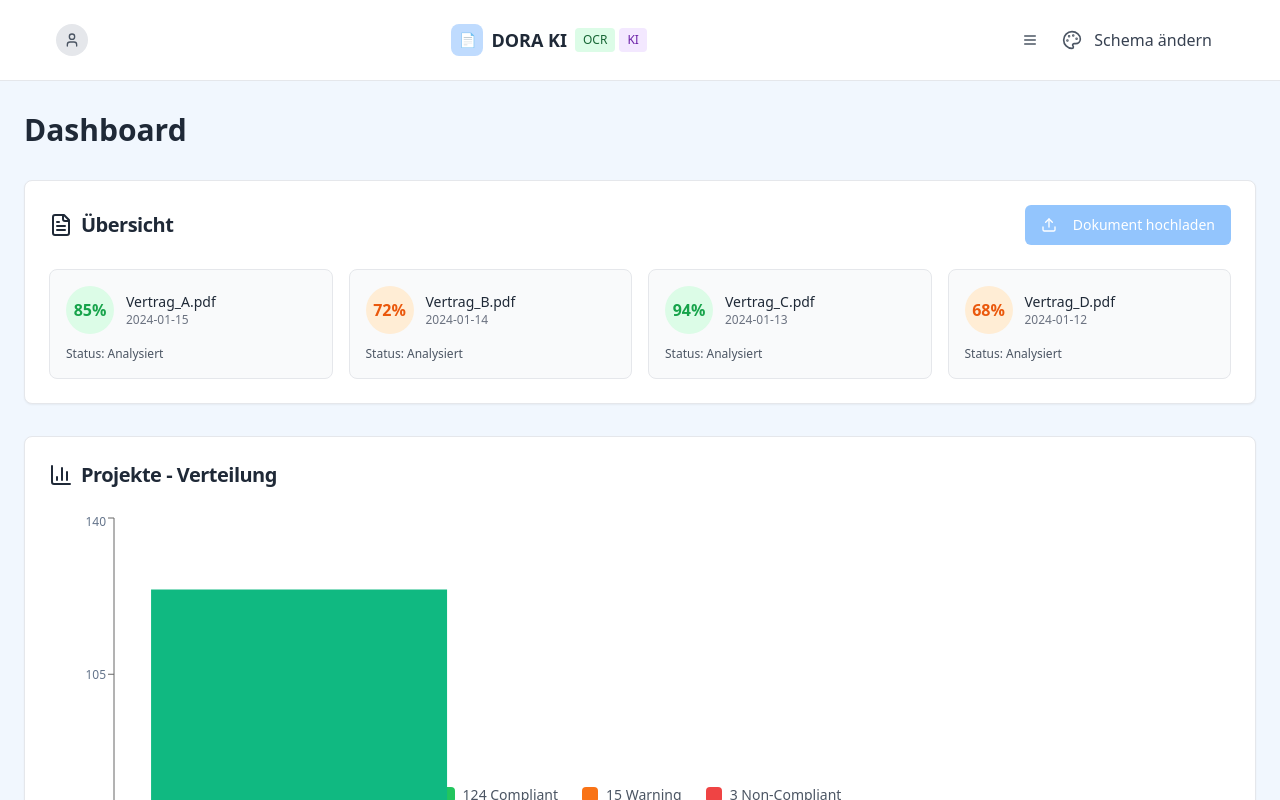
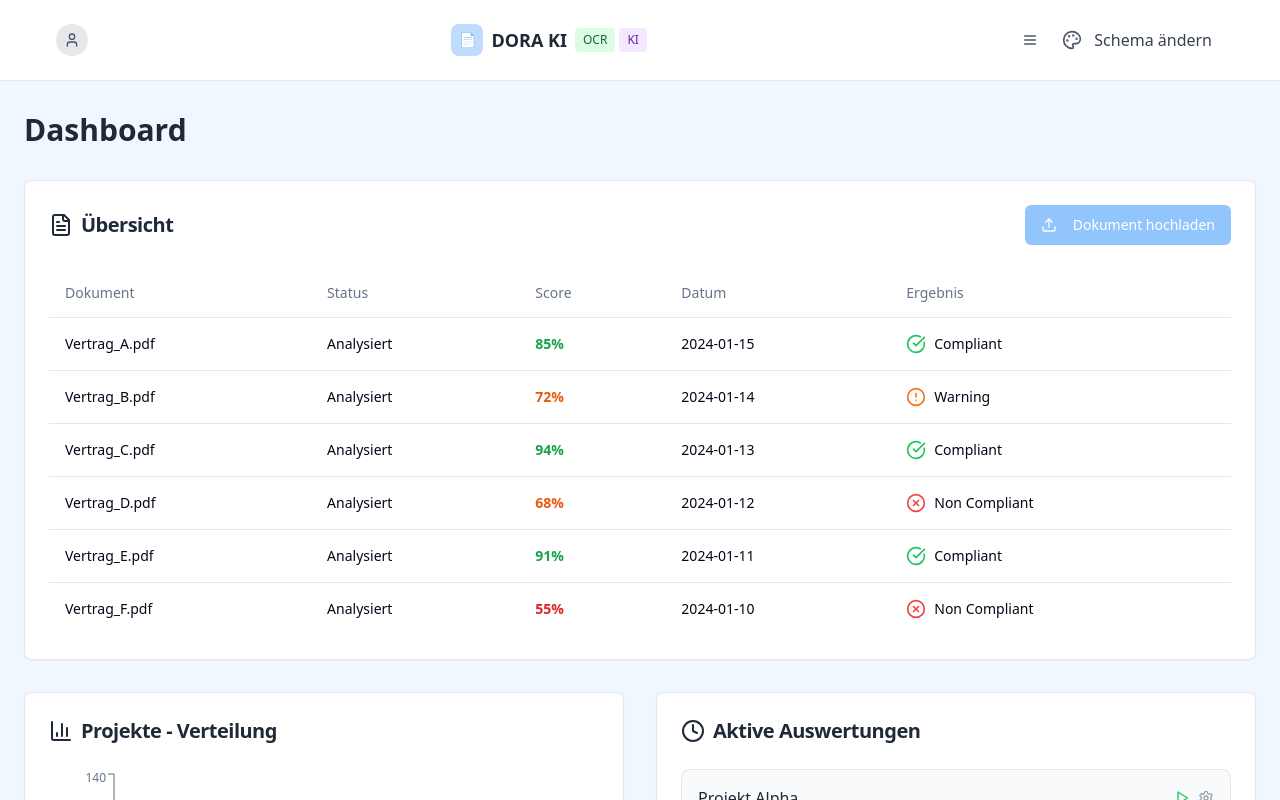
Before and after one commit to Jay-Rehder/grundbuch-check-view, a React (Vite) app: page /dashboard in a window 1280 px wide. Shown: the top 800 px of the page. Built offline with nearby package versions, Linux system fonts and the light colour scheme; sample sign-in values are in the browser's storage.

Commit message:
Fix: Dashboard layout to match the screenshot
Adjust the dashboard layout to precisely match the provided screenshot, ensuring all elements are positioned correctly.

```diff
--- a/src/pages/Dashboard.tsx
+++ b/src/pages/Dashboard.tsx
@@ -5,7 +5,8 @@ import { Footer } from '@/components/Footer';
 import { useColorScheme } from '@/contexts/ColorSchemeContext';
 import { Card, CardContent, CardHeader, CardTitle } from '@/components/ui/card';
 import { Button } from '@/components/ui/button';
-import { Upload, FileText, BarChart3, Clock, Play, Pause, Settings } from 'lucide-react';
+import { Table, TableBody, TableCell, TableHead, TableHeader, TableRow } from '@/components/ui/table';
+import { Upload, FileText, BarChart3, Clock, Play, Pause, Settings, CheckCircle, AlertCircle, XCircle } from 'lucide-react';
 import { Link } from 'react-router-dom';
 import { ChartContainer, ChartTooltip, ChartTooltipContent } from '@/components/ui/chart';
 import { BarChart, Bar, XAxis, YAxis, ResponsiveContainer } from 'recharts';
@@ -15,10 +16,12 @@ const Dashboard = () => {
 
   // Mock data for documents
   const documents = [
-    { id: 1, name: 'Vertrag_A.pdf', status: 'Analysiert', score: 85, date: '2024-01-15' },
-    { id: 2, name: 'Vertrag_B.pdf', status: 'Analysiert', score: 72, date: '2024-01-14' },
-    { id: 3, name: 'Vertrag_C.pdf', status: 'Analysiert', score: 94, date: '2024-01-13' },
-    { id: 4, name: 'Vertrag_D.pdf', status: 'Analysiert', score: 68, date: '2024-01-12' },
+    { id: 1, name: 'Vertrag_A.pdf', status: 'Analysiert', score: 85, date: '2024-01-15', result: 'compliant' },
+    { id: 2, name: 'Vertrag_B.pdf', status: 'Analysiert', score: 72, date: '2024-01-14', result: 'warning' },
+    { id: 3, name: 'Vertrag_C.pdf', status: 'Analysiert', score: 94, date: '2024-01-13', result: 'compliant' },
+    { id: 4, name: 'Vertrag_D.pdf', status: 'Analysiert', score: 68, date: '2024-01-12', result: 'non-compliant' },
+    { id: 5, name: 'Vertrag_E.pdf', status: 'Analysiert', score: 91, date: '2024-01-11', result: 'compliant' },
+    { id: 6, name: 'Vertrag_F.pdf', status: 'Analysiert', score: 55, date: '2024-01-10', result: 'non-compliant' },
   ];
 
   // Mock data for project distribution
@@ -35,6 +38,25 @@ const Dashboard = () => {
     { id: 3, name: 'Projekt Gamma', progress: 28, status: 'paused' },
     { id: 4, name: 'Projekt Zeta', progress: 0, status: 'queued' },
   ];
+
+  const getStatusIcon = (result: string) => {
+    switch (result) {
+      case 'compliant':
+        return <CheckCircle className="h-5 w-5 text-green-500" />;
+      case 'warning':
+        return <AlertCircle className="h-5 w-5 text-orange-500" />;
+      case 'non-compliant':
+        return <XCircle className="h-5 w-5 text-red-500" />;
+      default:
+        return null;
+    }
+  };
+
+  const getScoreColor = (score: number) => {
+    if (score >= 80) return 'text-green-600';
+    if (score >= 60) return 'text-orange-600';
+    return 'text-red-600';
+  };
 
   return (
     <div className="min-h-screen flex flex-col dark:bg-gray-900 transition-colors" style={{ backgroundColor: currentScheme.color }}>
@@ -64,31 +86,37 @@ const Dashboard = () => {
                 </div>
               </CardHeader>
               <CardContent>
-                <div className="grid grid-cols-1 md:grid-cols-2 lg:grid-cols-4 gap-4">
+                <Table>
+                  <TableHeader>
+                    <TableRow>
+                      <TableHead>Dokument</TableHead>
+                      <TableHead>Status</TableHead>
+                      <TableHead>Score</TableHead>
+                      <TableHead>Datum</TableHead>
+                      <TableHead>Ergebnis</TableHead>
+                    </TableRow>
+                  </TableHeader>
+                  <TableBody>
                     {documents.map((doc) => (
-                    <div key={doc.id} className="bg-gray-50 dark:bg-gray-700 rounded-lg p-4 border border-gray-200 dark:border-gray-600">
-                      <div className="flex items-center space-x-3 mb-3">
-                        <div className={`w-12 h-12 rounded-full flex items-center justify-center ${
-                          doc.score >= 80 ? 'bg-green-100 text-green-600' :
-                          doc.score >= 60 ? 'bg-orange-100 text-orange-600' :
-                          'bg-red-100 text-red-600'
-                        }`}>
-                          <span className="font-semibold">{doc.score}%</span>
+                      <TableRow key={doc.id}>
+                        <TableCell className="font-medium">{doc.name}</TableCell>
+                        <TableCell>{doc.status}</TableCell>
+                        <TableCell className={`font-semibold ${getScoreColor(doc.score)}`}>{doc.score}%</TableCell>
+                        <TableCell>{doc.date}</TableCell>
+                        <TableCell>
+                          <div className="flex items-center space-x-2">
+                            {getStatusIcon(doc.result)}
+                            <span className="capitalize">{doc.result.replace('-', ' ')}</span>
                           </div>
-                        <div className="flex-1">
-                          <h3 className="font-medium text-gray-800 dark:text-white text-sm">{doc.name}</h3>
-                          <p className="text-xs text-gray-500 dark:text-gray-400">{doc.date}</p>
-                        </div>
-                      </div>
-                      <div className="text-xs text-gray-600 dark:text-gray-300">
-                        Status: {doc.status}
-                      </div>
-                    </div>
+                        </TableCell>
+                      </TableRow>
                     ))}
-                </div>
+                  </TableBody>
+                </Table>
               </CardContent>
             </Card>
 
+            <div className="grid grid-cols-1 lg:grid-cols-2 gap-8">
               {/* Projekte - Verteilung */}
               <Card className="bg-white dark:bg-gray-800 border border-gray-200 dark:border-gray-700">
                 <CardHeader>
@@ -173,6 +201,7 @@ const Dashboard = () => {
                   </div>
                 </CardContent>
               </Card>
+            </div>
 
           </div>
         </div>
```
Lines whose indentation alone changed are shown as unchanged.
